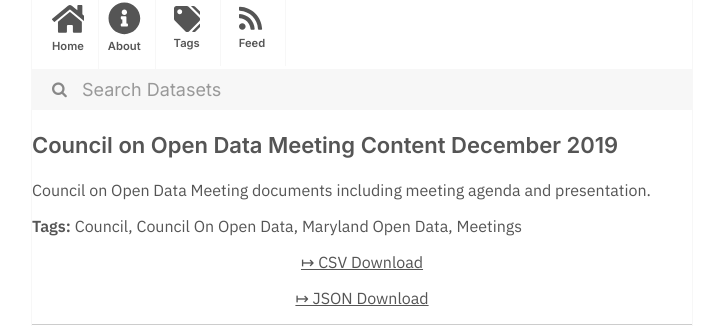
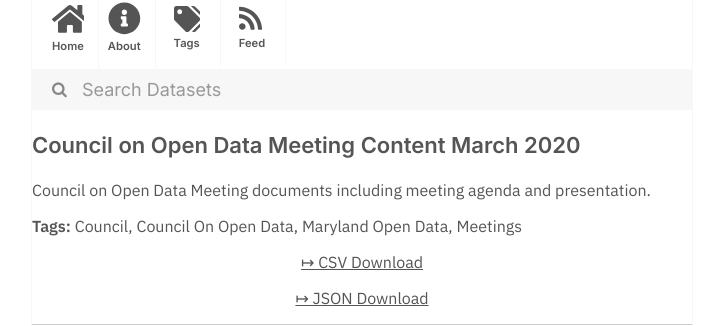
Before and after one commit to dayda-entities/state-of-maryland, a Jekyll site: the page built from _posts/2020-11-10-council-on-open-data-meeting-c.md, in a window 1280 px wide. Shown: the part 216-542 px from the top of the page, without its empty margins (278-1001 px from the left). Built offline with Jekyll 4.4.1, drawn with Linux system fonts in a browser that asks for light colours.

Commit message:
Publish Data

```diff
--- a/_posts/2020-11-10-council-on-open-data-meeting-c.md
+++ b/_posts/2020-11-10-council-on-open-data-meeting-c.md
@@ -1,7 +1,7 @@
 ---
-title: Council on Open Data Meeting Content December 2019
-created: '2020-11-10T17:24:43.850209'
-modified: '2020-11-10T17:24:43.850219'
+title: Council on Open Data Meeting Content March 2020
+created: '2020-11-10T17:25:07.915670'
+modified: '2020-11-10T17:25:07.915681'
 state: active
 type: dataset
 tags:
@@ -11,9 +11,9 @@ tags:
   - Meetings
 groups:
   - Local Government
-csv_url: 'https://opendata.maryland.gov/api/views/f6ft-rdik/rows.csv?accessType=DOWNLOAD'
+csv_url: 'https://opendata.maryland.gov/api/views/m35z-znd7/rows.csv?accessType=DOWNLOAD'
 json_url: >-
-  https://opendata.maryland.gov/api/views/f6ft-rdik/rows.json?accessType=DOWNLOAD
+  https://opendata.maryland.gov/api/views/m35z-znd7/rows.json?accessType=DOWNLOAD
 layout: post
 
 ---
```
